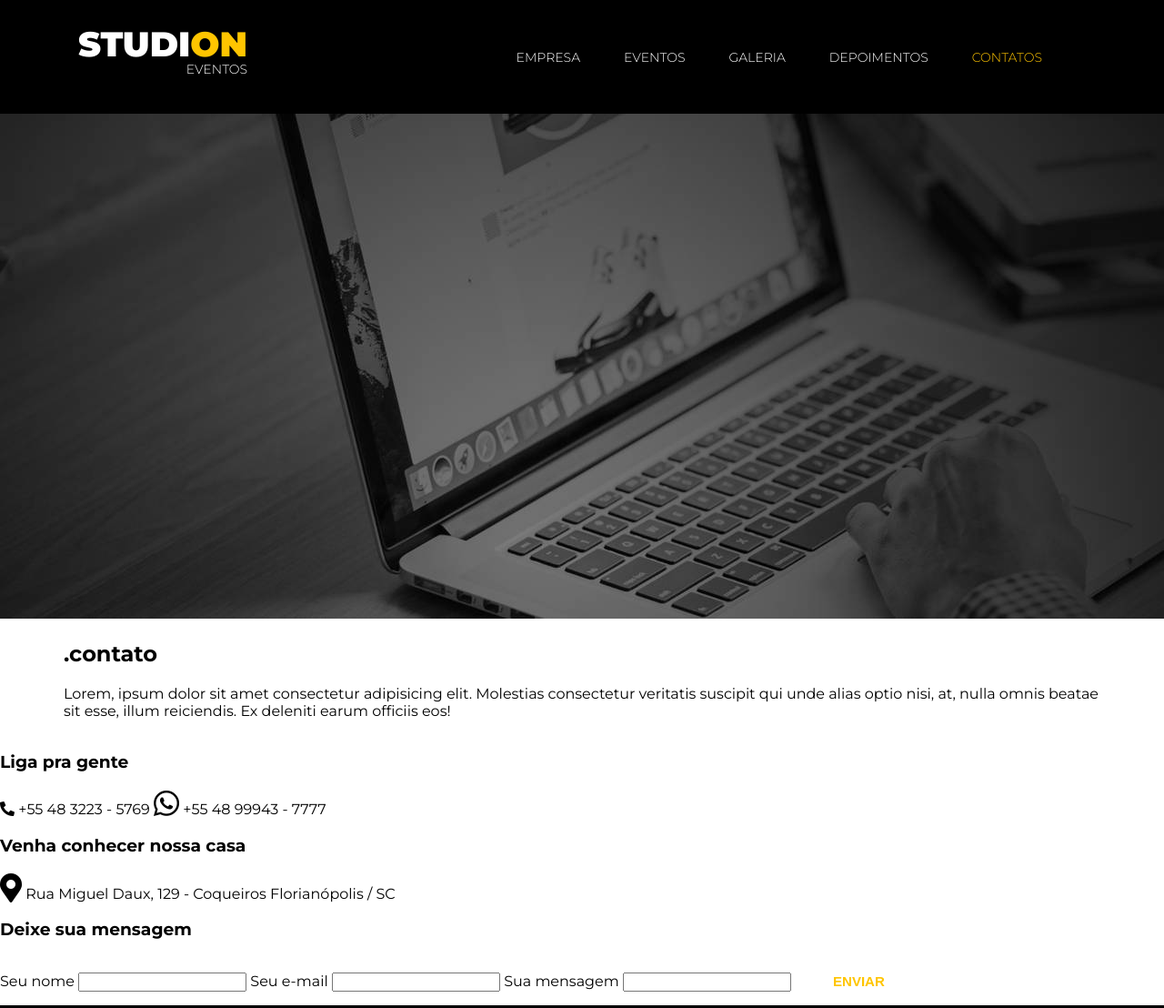
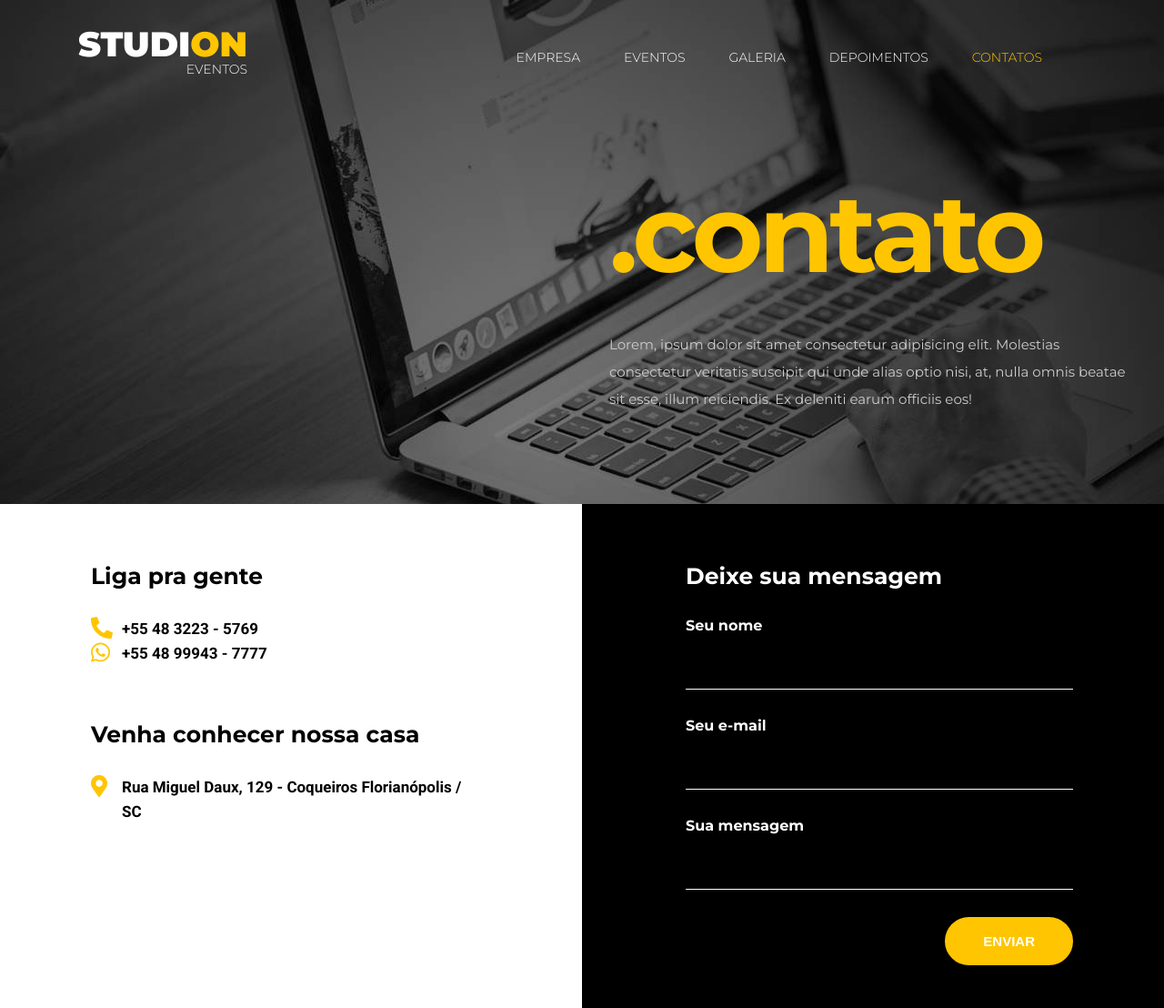
Before and after one commit to GuilhanaMucelin/ImagineOn, a website: page src/contatos.html in a window 1280 px wide. Shown: the top 1108 px of the page at 91% size. Drawn offline with Linux system fonts and the light colour scheme.

Commit message:
seção de contato

```diff
--- a/src/contatos.html
+++ b/src/contatos.html
@@ -41,9 +41,10 @@
     </nav>
 
     <header>
-      <div>
+      <div class="hero">
         <img src="images/contact.jpg" alt="" class="hero__background"/>
         <div class="container hero__container">
+          <div class="hero__copy">
             <h2>.contato</h2>
             <p>
               Lorem, ipsum dolor sit amet consectetur adipisicing elit. Molestias
@@ -53,11 +54,13 @@
             </p>
           </div>
         </div>
+      </div>
     </header>
 
     <main>
       <section class="contact">
         <section class="contact__info">
+          <div class="contact__info__container">
             <h3>
               Liga pra gente
             </h3>
@@ -66,22 +69,23 @@
               +55 48 3223 - 5769
             </span>
             <span>
-            <i class="fab fa-whatsapp fa-2x"></i>
+              <i class="fab fa-whatsapp"></i>
               +55 48 99943 - 7777
             </span>
             <h3>
               Venha conhecer nossa casa
             </h3>
             <span>
-            <i class="fas fa-map-marker-alt fa-2x"></i>
+              <i class="fas fa-map-marker-alt"></i>
               Rua Miguel Daux, 129 - Coqueiros Florianópolis / SC
             </span>
+          </div>
         </section>
 
         <section class="contact__form">
+
+          <form class="contact__form__container" action="">
             <h3>Deixe sua mensagem</h3>
-
-          <form action="">
             <label for="name">Seu nome</label>
             <input type="text" id="name"/>
 
--- a/src/css/_base.css
+++ b/src/css/_base.css
@@ -9,7 +9,7 @@
 
 body {
   margin: 0;
-  padding-top: 125px;
+
 }
 
 header,
--- a/src/css/_btn.css
+++ b/src/css/_btn.css
@@ -10,7 +10,7 @@
     cursor: pointer;
     transition: 0.5s all ease;
   }
-
+  .btn--contact,
   .btn:hover,
   .btn:active,
   .btn:focus,
@@ -20,10 +20,15 @@
     color: #fff;
   }
 
+  .btn--contact:hover,
   .btn--institutional:hover {
     color: var(--color-copy);
     background: unset;
     box-shadow: 0 16px 16px #0006;
+  }
+
+  .btn--contact:hover {
+    color: #fff;
   }
 
   .btn--quote {
--- a/src/css/_contato.css
+++ b/src/css/_contato.css
@@ -0,0 +1,84 @@
+.contact {
+    display: grid;
+    grid-template-columns: 1fr 1fr;
+
+}
+
+.contact h3 {
+    margin: 0;
+    margin-bottom: 30px;
+    font-size: 25px;
+}
+
+
+.contact__info h3:nth-of-type(2) {
+    margin-top: 60px;
+}
+
+.contact__info,
+.contact__form {
+    padding: 64px 0;
+}
+
+.contact__info__container,
+.contact__form__container {
+    width: 540px;
+}
+
+.contact__info i {
+    color: var(--color-primary);
+    font-size: 24px;
+}
+
+.contact__info span {
+    display: grid;
+    grid-template-columns: 1.5rem auto;
+    font-size: 17px;
+    gap: 10px;
+    font-weight: 700;
+    line-height: 27px;
+    font-family: "Roboto", sans-serif;
+}
+
+.contact__info__container {
+    float: right;
+    padding-right: 114px;
+}
+
+.contact__form {
+    background-color: #000;
+    color: #fff;
+}
+
+.contact__form__container {
+    padding-left: 114px;
+}
+
+
+.contact__form label,
+.contact__form input {
+    display: block;
+}
+
+.contact__form label {
+    font-weight: 700;
+}
+
+.contact__form input {
+    width: 100%;
+    margin-bottom: 30px;
+    padding: 16px 0;
+    background: unset;
+    border: unset;
+    border-bottom: 1px solid #fff;
+    color: #fff;
+    font-size: 24px;
+}
+
+.contact__form input:focus {
+    outline: unset;
+}
+
+.contact__form button {
+    float: right;
+}
--- /dev/null
+++ b/src/css/_hero.css
@@ -0,0 +1,34 @@
+.hero {
+    position: relative;
+    height: 554px;
+}
+
+.hero__background {
+    position: absolute;
+    object-fit: contain;
+    object-position: center;
+}
+
+.hero__copy {
+    position: absolute;
+    bottom: 0;
+    right: 0;
+    width: 50vw;
+    padding: 100px 30px;
+}
+
+.hero__copy h2 {
+    margin: 0;
+    margin-bottom: 48px;
+    font-size: 120px;
+    color: var(--color-primary);
+    letter-spacing: -5px;
+    line-height: 120px;
+}
+
+.hero__copy p {
+    margin: 0;
+    font-size: 15px;
+    color: var(--color-copy--alt);
+    line-height: 30px;
+}
--- a/src/css/_home.css
+++ b/src/css/_home.css
@@ -5,7 +5,7 @@
 
 .slide {
   position: relative;
-  height: calc(95vh - 125px);
+  height: 90vh;
 }
 
 .slide__background-image {
@@ -18,7 +18,7 @@
 .slide__copy {
   position: absolute;
   left: 50vw;
-  top: 75px;
+  top: 140px;
 }
 
 .slide__copy h6 {
--- a/src/css/_navbar.css
+++ b/src/css/_navbar.css
@@ -1,10 +1,9 @@
 .navbar {
-    position: fixed;
+    position: absolute;
     z-index: 1;
     top: 0;
     left: 0;
     width: 100%;
-    background-color: #000;
     color: #fff;
   }
 
--- a/src/css/_variaveis.css
+++ b/src/css/_variaveis.css
@@ -2,4 +2,5 @@
     --color-primary: #ffc500;
     --default-padding: 16px;
     --color-copy: #333;
+    --color-copy--alt: #ccc;
   }
--- a/src/style.css
+++ b/src/style.css
@@ -1,4 +1,4 @@
-@import url("https://fonts.googleapis.com/css2?family=Montserrat:wght@300;400;500;700;900&family=Roboto&display=swap");
+@import url("https://fonts.googleapis.com/css2?family=Montserrat:wght@300;400;500;700;900&family=Roboto:wght@400;700&display=swap");
 @import url('https://cdnjs.cloudflare.com/ajax/libs/font-awesome/5.15.3/css/fontawesome.min.css');
 @import url('https://cdnjs.cloudflare.com/ajax/libs/font-awesome/5.15.3/css/all.min.css');
 
@@ -7,6 +7,7 @@
 @import './css/_navbar.css';
 @import './css/_utilitarios.css';
 @import './css/_btn.css';
+@import './css/_hero.css';
 @import './css/_footer.css';
 
 @import './css/_contato.css';
```
Lines whose indentation alone changed are shown as unchanged.
